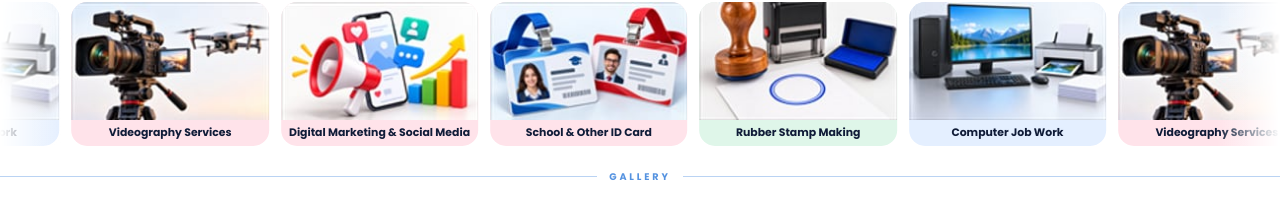
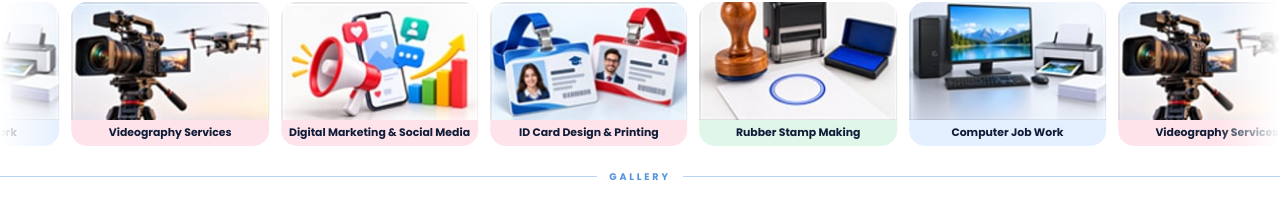
Before and after one commit to kalicharanram/SUSMACOMPUTER, a React (Vite) app: page / in a window 1280 px wide. Shown: the part 468-674 px from the top of the page. Built offline with nearby package versions, Linux system fonts and the light colour scheme.

Commit message:
Rename ID card service

```diff
--- a/src/data/i18n.js
+++ b/src/data/i18n.js
@@ -67,7 +67,7 @@ export const translations = {
     'Instagram Account Setup': 'Instagram अकाउंट सेटअप',
     'Social Media Management': 'सोशल मीडिया मैनेजमेंट',
     'Digital Promotion & Advertising': 'डिजिटल प्रमोशन और विज्ञापन',
-    'School & Other ID Card': 'स्कूल और अन्य पहचान पत्र',
+    'ID Card Design & Printing': 'आईडी कार्ड डिज़ाइन और प्रिंटिंग',
     'Rubber Stamp Making': 'रबर स्टैंप बनाना',
 
     // ---- why choose us
@@ -164,7 +164,7 @@ export const translations = {
     'Instagram Account Setup': 'Instagram اکاؤنٹ سیٹ اپ',
     'Social Media Management': 'سوشل میڈیا مینجمنٹ',
     'Digital Promotion & Advertising': 'ڈیجیٹل پروموشن اور اشتہارات',
-    'School & Other ID Card': 'اسکول اور دیگر شناختی کارڈ',
+    'ID Card Design & Printing': 'آئی ڈی کارڈ ڈیزائن اور پرنٹنگ',
     'Rubber Stamp Making': 'ربر اسٹیمپ بنانا',
 
     // ---- why choose us
--- a/src/data/site.js
+++ b/src/data/site.js
@@ -141,7 +141,7 @@ export const services = [
   // assemble artwork, which was the closest fit already on disk and is no longer
   // spoken for; point `img` at a different file if a proper photo arrives.
   { id: 13, label: 'Digital Marketing & Social Media', href: '#/services/digital-marketing-social-media', img: '19-digital-profile.jpg', tone: 'pink' },
-  { id: 16, label: 'School & Other ID Card', img: '16-id-card.jpg', tone: 'pink' },
+  { id: 16, label: 'ID Card Design & Printing', img: '16-id-card.jpg', tone: 'pink' },
   { id: 17, label: 'Rubber Stamp Making', img: '17-rubber-stamp.jpg', tone: 'mint' },
 ];
 
```
